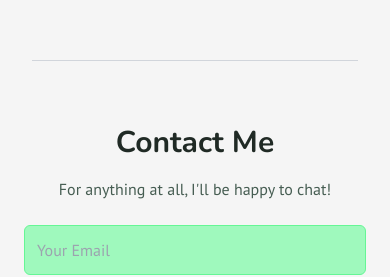
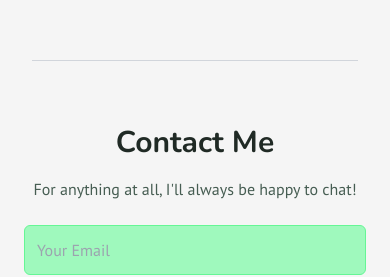
Before and after one commit to darHH/darplants, a Next.js app: page / in a window 390 px wide. Shown: the part 1876-2153 px from the top of the page. Built offline with nearby package versions, Linux system fonts and the light colour scheme; no server answers.

Commit message:
Improve responsiveness

```diff
--- a/app/plant/[id]/page.tsx
+++ b/app/plant/[id]/page.tsx
@@ -33,8 +33,8 @@ const PlantDetails: React.FC = () => {
   }
 
   return (
-    <div className="max-w-3xl mx-auto">
-      <div className="relative w-full overflow-hidden shadow-lg">
+    <div className="max-w-3xl mx-auto md:pt-12 md:w-1/2 lg:w-1/3">
+      <div className="relative w-full overflow-hidden shadow-lg md:rounded-lg md:w-3/4 lg:w-full mx-auto">
         <img
           src={plant.mediaUrl}
           alt={plant.plantName}
--- a/components/ContactMe.tsx
+++ b/components/ContactMe.tsx
@@ -43,7 +43,7 @@ const ContactMe: React.FC = () => {
         {/* Section Title */}
         <h2 className="text-3xl font-bold mb-4">Contact Me</h2>
         <p className="text-[#465D52]">
-          For anything at all, I'll be happy to chat!
+          For anything at all, I'll always be happy to chat!
         </p>
 
         {/* Contact Form */}
```
